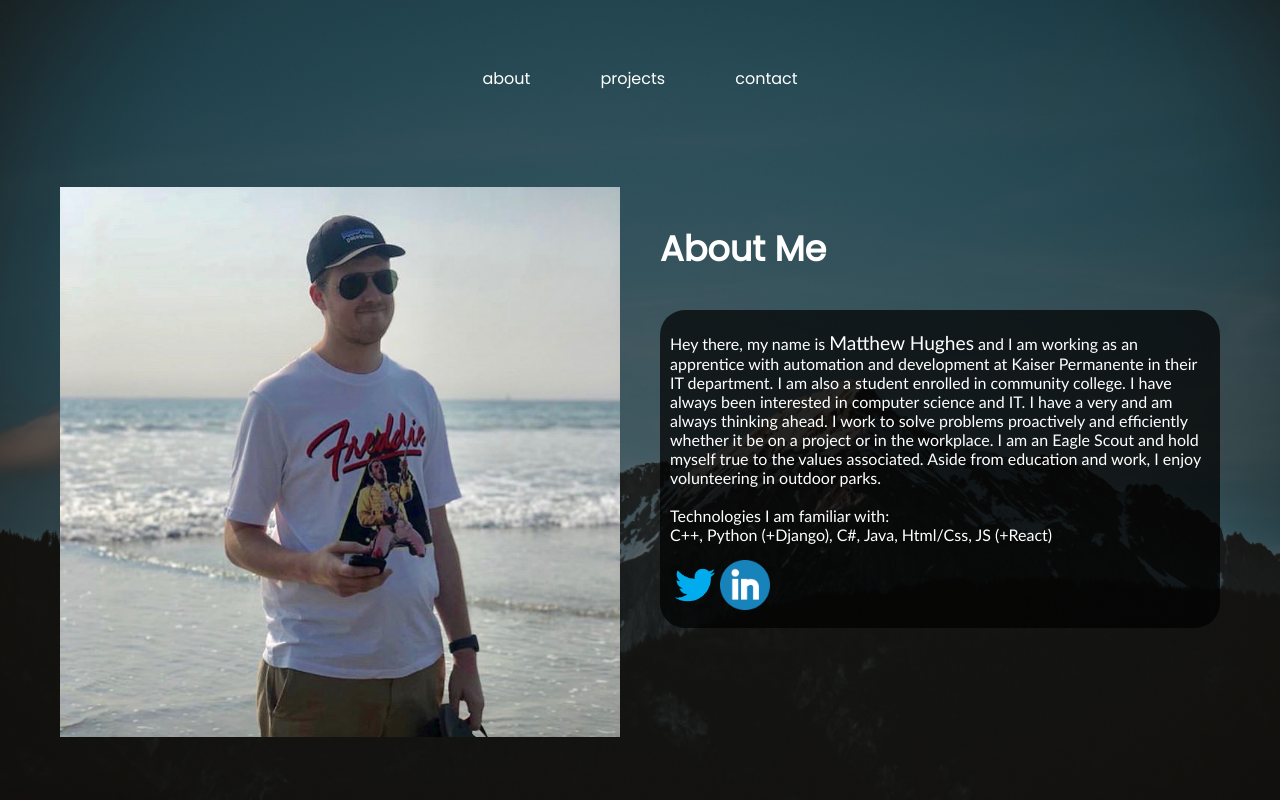
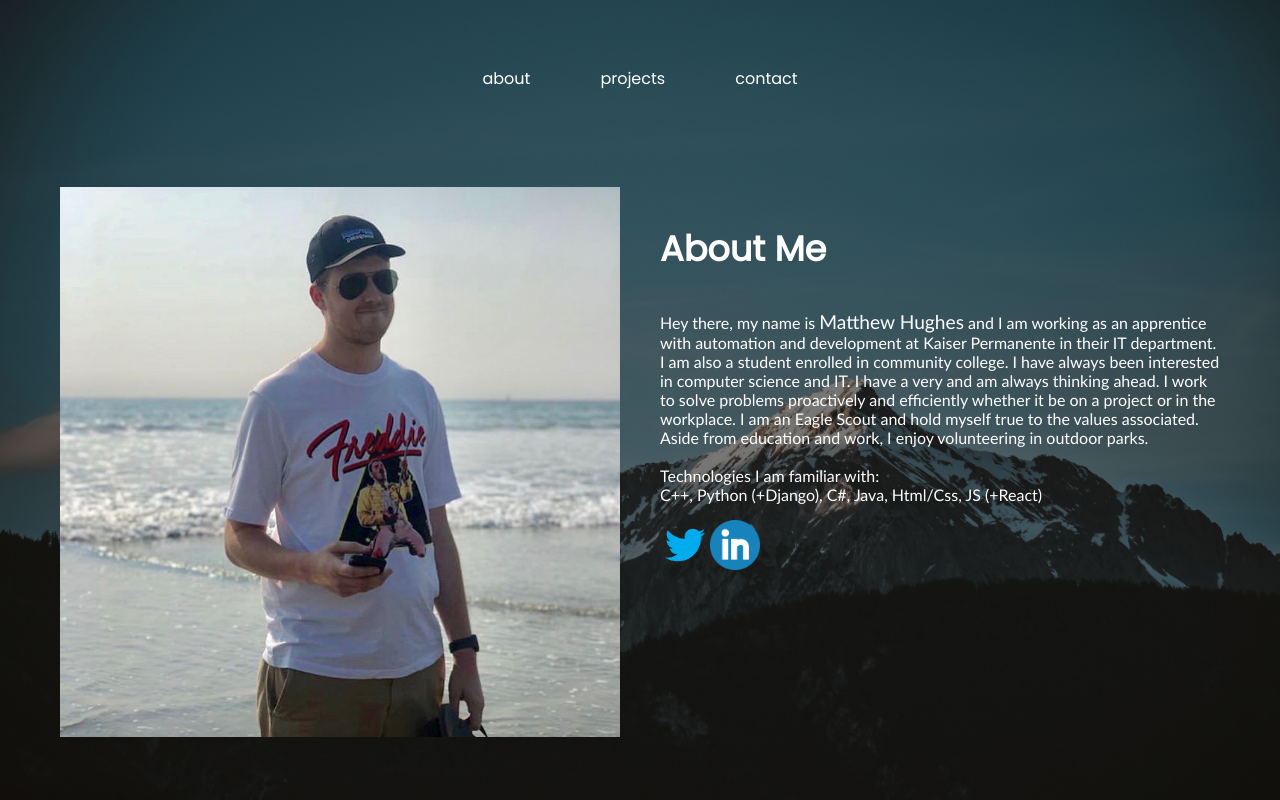
Before and after one commit to zeepk/react-portfolio, a React (Create React App) app: page / in a window 1280 px wide. Built offline with nearby package versions, Linux system fonts and the light colour scheme.

Commit message:
removed shadow

```diff
--- a/package.json
+++ b/package.json
@@ -6,7 +6,7 @@
     "react": "^16.8.6",
     "react-dom": "^16.8.6",
     "react-router-dom": "^5.0.0",
-    "react-scripts": "3.0.1",
+    "react-scripts": "^3.3.0",
     "react-scroll-parallax": "^2.1.2"
   },
   "scripts": {
--- a/src/App.css
+++ b/src/App.css
@@ -28,11 +28,11 @@
   font-size: 16px;
 }
 
-#aboutMe {
+/* #aboutMe {
   padding: 5px 10px;
-  background: rgba(0, 0, 0, 0.7);
+  background: rgba(0, 0, 0, 0.5);
   border-radius: 25px;
-}
+} */
 
 em {
   font-style: normal;
```
Also changed, not shown: 1 other file (tests, documents, lock files or other folders).
